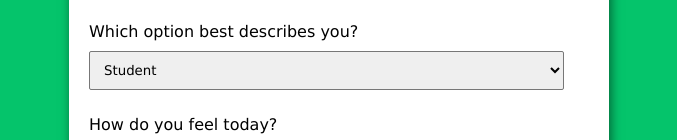
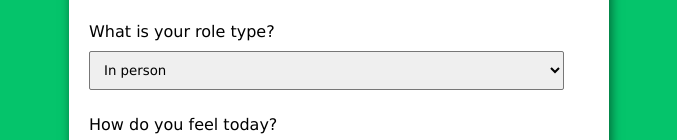
Before and after one commit to andrewhakimian/genesishealth, a plain HTML site: page index.html in a window 1280 px wide. Shown: the part 390-530 px from the top of the page, without its empty margins (301-978 px from the left). Drawn offline with Linux system fonts and the light colour scheme.

Commit message:
Update index.html

```diff
--- a/index.html
+++ b/index.html
@@ -119,17 +119,16 @@
 
 		<div class="form-control">
 			<label for="role" id="label-role">
-				Which option best describes you?
+				What is your role type?
 			</label>
 
 			<!-- Dropdown options -->
 			<select name="role" id="role">
-				<option value="student">Student</option>
-				<option value="intern">Intern</option>
-				<option value="professional">
-					Professional
+				<option value="student">In person</option>
+				<option value="intern">Remote</option>
+				<option value="Hybrid">
+					Hybrid
 				</option>
-				<option value="other">Other</option>
 			</select>
 		</div>
 
```
